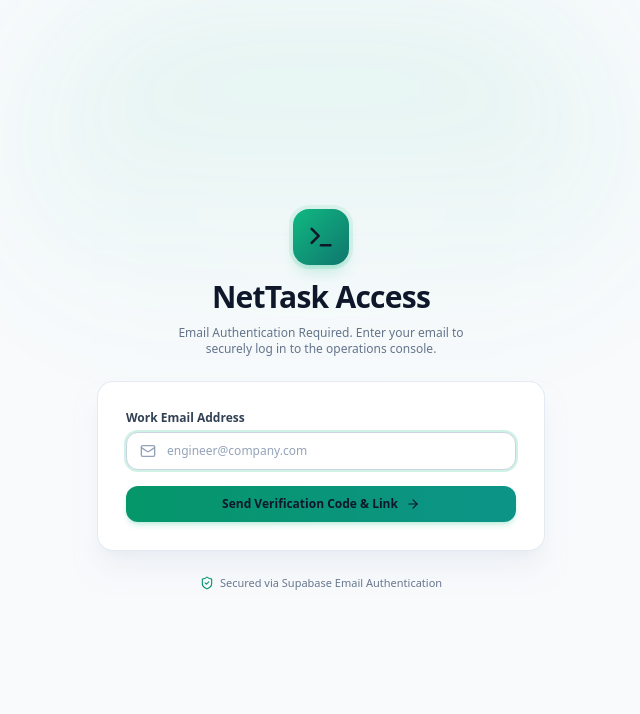
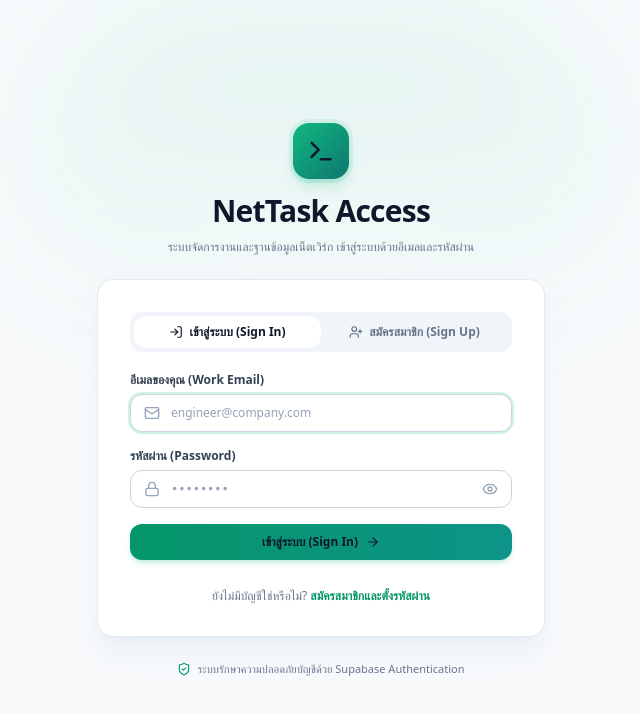
Before and after one commit to Gidtipong/My-web, a Next.js app: page /login in a window 1280 px wide. Shown: the top 714 px of the page, without its empty margins (319-959 px from the left). Built offline with nearby package versions, Linux system fonts and the light colour scheme; no server answers.

Commit message:
feat(auth): implement email and password authentication with sign up, set password, and sign in tabs; add logout button

```diff
--- a/app/login/page.tsx
+++ b/app/login/page.tsx
@@ -5,34 +5,89 @@ import { createClient } from "@/lib/supabase";
 import {
   Terminal,
   Mail,
+  Lock,
+  Eye,
+  EyeOff,
   ArrowRight,
   CheckCircle2,
   AlertCircle,
   Loader2,
-  KeyRound,
-  RotateCcw,
   ShieldCheck,
+  UserPlus,
+  LogIn,
 } from "lucide-react";
 
 export default function LoginPage() {
+  const [mode, setMode] = useState<"signin" | "signup">("signin");
   const [email, setEmail] = useState("");
-  const [otpCode, setOtpCode] = useState("");
-  const [step, setStep] = useState<"enter_email" | "verify_otp">("enter_email");
+  const [password, setPassword] = useState("");
+  const [confirmPassword, setConfirmPassword] = useState("");
+  const [showPassword, setShowPassword] = useState(false);
   const [isSubmitting, setIsSubmitting] = useState(false);
   const [message, setMessage] = useState<{ type: "success" | "error"; text: string } | null>(null);
 
-  // Step 1: Send Magic Link & 6-digit OTP code to email
-  const handleSendEmail = async (e: React.FormEvent) => {
+  // Switch between Sign In and Sign Up tabs
+  const handleSwitchMode = (newMode: "signin" | "signup") => {
+    setMode(newMode);
+    setMessage(null);
+    setPassword("");
+    setConfirmPassword("");
+  };
+
+  // 1. Sign In with Email & Password
+  const handleSignIn = async (e: React.FormEvent) => {
     e.preventDefault();
-    if (!email) return;
+    if (!email || !password) return;
 
     setIsSubmitting(true);
     setMessage(null);
 
     try {
       const supabase = createClient();
-      const { error } = await supabase.auth.signInWithOtp({
+      const { data, error } = await supabase.auth.signInWithPassword({
         email: email.trim().toLowerCase(),
+        password,
+      });
+
+      if (error) {
+        setMessage({ type: "error", text: error.message });
+      } else {
+        setMessage({
+          type: "success",
+          text: "เข้าสู่ระบบสำเร็จ! กำลังนำท่านเข้าสู่หน้าคอนโซล...",
+        });
+        window.location.href = "/";
+      }
+    } catch (err: any) {
+      setMessage({ type: "error", text: err.message || "เกิดข้อผิดพลาดในการเข้าสู่ระบบ" });
+    } finally {
+      setIsSubmitting(false);
+    }
+  };
+
+  // 2. Sign Up with Email & Set Password
+  const handleSignUp = async (e: React.FormEvent) => {
+    e.preventDefault();
+    if (!email || !password) return;
+
+    if (password.length < 6) {
+      setMessage({ type: "error", text: "รหัสผ่านต้องมีความยาวอย่างน้อย 6 ตัวอักษร" });
+      return;
+    }
+
+    if (password !== confirmPassword) {
+      setMessage({ type: "error", text: "รหัสผ่านและยืนยันรหัสผ่านไม่ตรงกัน" });
+      return;
+    }
+
+    setIsSubmitting(true);
+    setMessage(null);
+
+    try {
+      const supabase = createClient();
+      const { data, error } = await supabase.auth.signUp({
+        email: email.trim().toLowerCase(),
+        password,
         options: {
           emailRedirectTo: `${window.location.origin}/auth/callback`,
         },
@@ -40,47 +95,21 @@ export default function LoginPage() {
 
       if (error) {
         setMessage({ type: "error", text: error.message });
-      } else {
-        setStep("verify_otp");
+      } else if (data?.session) {
         setMessage({
           type: "success",
-          text: `We sent a login link and a 6-digit verification code to ${email}. Check your inbox!`,
+          text: "สมัครสมาชิกและเข้าสู่ระบบสำเร็จ! กำลังเข้าสู่หน้าคอนโซล...",
         });
-      }
-    } catch (err: any) {
-      setMessage({ type: "error", text: err.message || "Failed to send login email." });
-    } finally {
-      setIsSubmitting(false);
-    }
-  };
-
-  // Step 2: Verify 6-digit OTP code from email
-  const handleVerifyOtp = async (e: React.FormEvent) => {
-    e.preventDefault();
-    if (!otpCode || !email) return;
-
-    setIsSubmitting(true);
-    setMessage(null);
-
-    try {
-      const supabase = createClient();
-      const { error } = await supabase.auth.verifyOtp({
-        email: email.trim().toLowerCase(),
-        token: otpCode.trim(),
-        type: "email",
-      });
-
-      if (error) {
-        setMessage({ type: "error", text: error.message || "Invalid or expired code. Please try again." });
+        window.location.href = "/";
       } else {
         setMessage({
           type: "success",
-          text: "Verification successful! Accessing your operations console...",
+          text: `สร้างบัญชีสำเร็จสำหรับ ${email}! หาก Supabase เปิดระบบยืนยันอีเมล โปรดตรวจสอบกล่องข้อความในอีเมลของคุณเพื่อยืนยัน แล้วกลับมาเข้าสู่ระบบได้ทันที`,
         });
-        window.location.href = "/";
+        setMode("signin");
       }
     } catch (err: any) {
-      setMessage({ type: "error", text: err.message || "Failed to verify code." });
+      setMessage({ type: "error", text: err.message || "เกิดข้อผิดพลาดในการสมัครสมาชิก" });
     } finally {
       setIsSubmitting(false);
     }
@@ -101,12 +130,43 @@ export default function LoginPage() {
             NetTask Access
           </h1>
           <p className="text-xs text-slate-500 dark:text-zinc-400 max-w-xs mx-auto">
-            Email Authentication Required. Enter your email to securely log in to the operations console.
+            {mode === "signin"
+              ? "ระบบจัดการงานและฐานข้อมูลเน็ตเวิร์ก เข้าสู่ระบบด้วยอีเมลและรหัสผ่าน"
+              : "สมัครบัญชีใหม่ด้วยอีเมลและตั้งรหัสผ่านสำหรับเข้าใช้งาน"}
           </p>
         </div>
 
-        {/* Login Box */}
-        <div className="rounded-2xl border border-slate-200/90 dark:border-zinc-800/80 bg-white dark:bg-zinc-900/90 p-7 shadow-xl shadow-slate-200/50 dark:shadow-2xl dark:shadow-black/50 backdrop-blur-md space-y-5 transition-all">
+        {/* Auth Card */}
+        <div className="rounded-2xl border border-slate-200/90 dark:border-zinc-800/80 bg-white dark:bg-zinc-900/90 p-6 sm:p-8 shadow-xl shadow-slate-200/50 dark:shadow-2xl dark:shadow-black/50 backdrop-blur-md space-y-5 transition-all">
+          {/* Segmented Mode Switcher */}
+          <div className="grid grid-cols-2 p-1 rounded-xl bg-slate-100 dark:bg-zinc-800 text-xs font-semibold">
+            <button
+              type="button"
+              onClick={() => handleSwitchMode("signin")}
+              className={`flex items-center justify-center gap-1.5 py-2 rounded-lg transition-all ${
+                mode === "signin"
+                  ? "bg-white dark:bg-zinc-900 text-slate-900 dark:text-white shadow-xs"
+                  : "text-slate-500 dark:text-zinc-400 hover:text-slate-800 dark:hover:text-zinc-200"
+              }`}
+            >
+              <LogIn className="w-3.5 h-3.5" />
+              <span>เข้าสู่ระบบ (Sign In)</span>
+            </button>
+            <button
+              type="button"
+              onClick={() => handleSwitchMode("signup")}
+              className={`flex items-center justify-center gap-1.5 py-2 rounded-lg transition-all ${
+                mode === "signup"
+                  ? "bg-white dark:bg-zinc-900 text-slate-900 dark:text-white shadow-xs"
+                  : "text-slate-500 dark:text-zinc-400 hover:text-slate-800 dark:hover:text-zinc-200"
+              }`}
+            >
+              <UserPlus className="w-3.5 h-3.5" />
+              <span>สมัครสมาชิก (Sign Up)</span>
+            </button>
+          </div>
+
+          {/* Feedback Message */}
           {message && (
             <div
               className={`p-3.5 rounded-xl text-xs flex items-start gap-2.5 ${
@@ -124,12 +184,12 @@ export default function LoginPage() {
             </div>
           )}
 
-          {step === "enter_email" ? (
-            /* Step 1: Input Work Email */
-            <form onSubmit={handleSendEmail} className="space-y-4 text-xs">
+          {/* Form */}
+          <form onSubmit={mode === "signin" ? handleSignIn : handleSignUp} className="space-y-4 text-xs">
+            {/* Email Field */}
             <div>
               <label className="text-slate-700 dark:text-zinc-300 font-semibold block mb-1.5">
-                  Work Email Address
+                อีเมลของคุณ (Work Email)
               </label>
               <div className="relative">
                 <Mail className="w-4 h-4 text-slate-400 dark:text-zinc-500 absolute left-3.5 top-1/2 -translate-y-1/2" />
@@ -145,91 +205,111 @@ export default function LoginPage() {
               </div>
             </div>
 
+            {/* Password Field */}
+            <div>
+              <div className="flex items-center justify-between mb-1.5">
+                <label className="text-slate-700 dark:text-zinc-300 font-semibold block">
+                  {mode === "signin" ? "รหัสผ่าน (Password)" : "ตั้งรหัสผ่าน (Set Password)"}
+                </label>
+                {mode === "signup" && (
+                  <span className="text-[10px] text-slate-400 dark:text-zinc-500">อย่างน้อย 6 ตัวอักษร</span>
+                )}
+              </div>
+              <div className="relative">
+                <Lock className="w-4 h-4 text-slate-400 dark:text-zinc-500 absolute left-3.5 top-1/2 -translate-y-1/2" />
+                <input
+                  type={showPassword ? "text" : "password"}
+                  required
+                  placeholder={mode === "signin" ? "••••••••" : "กำหนดรหัสผ่านอย่างน้อย 6 ตัว"}
+                  value={password}
+                  onChange={(e) => setPassword(e.target.value)}
+                  className="w-full pl-10 pr-10 py-2.5 rounded-xl bg-slate-50 dark:bg-zinc-950 border border-slate-200 dark:border-zinc-800 text-slate-900 dark:text-white placeholder-slate-400 dark:placeholder-zinc-500 focus:border-emerald-500 focus:ring-2 focus:ring-emerald-500/20 focus:outline-none transition shadow-2xs font-mono"
+                />
+                <button
+                  type="button"
+                  onClick={() => setShowPassword(!showPassword)}
+                  className="absolute right-3.5 top-1/2 -translate-y-1/2 text-slate-400 hover:text-slate-600 dark:text-zinc-500 dark:hover:text-zinc-300 transition"
+                  tabIndex={-1}
+                >
+                  {showPassword ? <EyeOff className="w-4 h-4" /> : <Eye className="w-4 h-4" />}
+                </button>
+              </div>
+            </div>
+
+            {/* Confirm Password Field (Only for Sign Up) */}
+            {mode === "signup" && (
+              <div>
+                <label className="text-slate-700 dark:text-zinc-300 font-semibold block mb-1.5">
+                  ยืนยันรหัสผ่าน (Confirm Password)
+                </label>
+                <div className="relative">
+                  <Lock className="w-4 h-4 text-slate-400 dark:text-zinc-500 absolute left-3.5 top-1/2 -translate-y-1/2" />
+                  <input
+                    type={showPassword ? "text" : "password"}
+                    required
+                    placeholder="พิมพ์รหัสผ่านเดิมซ้ำอีกครั้ง"
+                    value={confirmPassword}
+                    onChange={(e) => setConfirmPassword(e.target.value)}
+                    className="w-full pl-10 pr-3.5 py-2.5 rounded-xl bg-slate-50 dark:bg-zinc-950 border border-slate-200 dark:border-zinc-800 text-slate-900 dark:text-white placeholder-slate-400 dark:placeholder-zinc-500 focus:border-emerald-500 focus:ring-2 focus:ring-emerald-500/20 focus:outline-none transition shadow-2xs font-mono"
+                  />
+                </div>
+              </div>
+            )}
+
+            {/* Submit Button */}
             <button
               type="submit"
               disabled={isSubmitting}
-                className="w-full flex items-center justify-center gap-2 px-4 py-2.5 rounded-xl bg-gradient-to-r from-emerald-600 to-teal-600 hover:from-emerald-500 hover:to-teal-500 active:scale-[0.99] text-white font-semibold transition-all shadow-md shadow-emerald-500/20 hover:shadow-lg hover:shadow-emerald-500/30 disabled:opacity-50 cursor-pointer"
+              className="w-full flex items-center justify-center gap-2 px-4 py-2.5 rounded-xl bg-gradient-to-r from-emerald-600 to-teal-600 hover:from-emerald-500 hover:to-teal-500 active:scale-[0.99] text-white font-semibold transition-all shadow-md shadow-emerald-500/20 hover:shadow-lg hover:shadow-emerald-500/30 disabled:opacity-50 cursor-pointer pt-2.5"
             >
               {isSubmitting ? (
                 <Loader2 className="w-4 h-4 animate-spin" />
+              ) : mode === "signin" ? (
+                <>
+                  <span>เข้าสู่ระบบ (Sign In)</span>
+                  <ArrowRight className="w-3.5 h-3.5" />
+                </>
               ) : (
                 <>
-                    <span>Send Verification Code & Link</span>
+                  <span>สมัครสมาชิกและตั้งรหัสผ่าน (Sign Up)</span>
                   <ArrowRight className="w-3.5 h-3.5" />
                 </>
               )}
             </button>
           </form>
-          ) : (
-            /* Step 2: Input 6-Digit OTP Code or Click Link */
-            <form onSubmit={handleVerifyOtp} className="space-y-4 text-xs">
-              <div>
-                <div className="flex items-center justify-between mb-1.5">
-                  <label className="text-slate-700 dark:text-zinc-300 font-semibold block">
-                    6-Digit Verification Code
-                  </label>
+
+          {/* Toggle Helper Link */}
+          <div className="pt-2 text-center text-xs text-slate-500 dark:text-zinc-400">
+            {mode === "signin" ? (
+              <p>
+                ยังไม่มีบัญชีใช่หรือไม่?{" "}
                 <button
                   type="button"
-                    onClick={() => {
-                      setStep("enter_email");
-                      setMessage(null);
-                    }}
-                    className="text-emerald-600 dark:text-emerald-400 hover:underline flex items-center gap-1 font-medium"
+                  onClick={() => handleSwitchMode("signup")}
+                  className="font-semibold text-emerald-600 dark:text-emerald-400 hover:underline"
                 >
-                    <RotateCcw className="w-3 h-3" />
-                    Change Email
+                  สมัครสมาชิกและตั้งรหัสผ่าน
                 </button>
+              </p>
+            ) : (
+              <p>
+                มีบัญชีอยู่แล้ว?{" "}
+                <button
+                  type="button"
+                  onClick={() => handleSwitchMode("signin")}
+                  className="font-semibold text-emerald-600 dark:text-emerald-400 hover:underline"
+                >
+                  เข้าสู่ระบบ
+                </button>
+              </p>
+            )}
           </div>
-                <div className="relative">
-                  <KeyRound className="w-4 h-4 text-slate-400 dark:text-zinc-500 absolute left-3.5 top-1/2 -translate-y-1/2" />
-                  <input
-                    type="text"
-                    required
-                    autoFocus
-                    maxLength={10}
-                    placeholder="Enter 6-digit code"
-                    value={otpCode}
-                    onChange={(e) => setOtpCode(e.target.value)}
-                    className="w-full pl-10 pr-3.5 py-2.5 rounded-xl bg-slate-50 dark:bg-zinc-950 border border-slate-200 dark:border-zinc-800 text-slate-900 dark:text-white placeholder-slate-400 dark:placeholder-zinc-500 text-center font-mono text-base tracking-widest font-bold focus:border-emerald-500 focus:ring-2 focus:ring-emerald-500/20 focus:outline-none transition shadow-2xs"
-                  />
-                </div>
-                <p className="text-[11px] text-slate-500 dark:text-zinc-400 mt-2">
-                  You can also click the sign-in button directly in the email you received.
-                </p>
         </div>
 
-              <button
-                type="submit"
-                disabled={isSubmitting || !otpCode.trim()}
-                className="w-full flex items-center justify-center gap-2 px-4 py-2.5 rounded-xl bg-gradient-to-r from-emerald-600 to-teal-600 hover:from-emerald-500 hover:to-teal-500 active:scale-[0.99] text-white font-semibold transition-all shadow-md shadow-emerald-500/20 hover:shadow-lg hover:shadow-emerald-500/30 disabled:opacity-50 cursor-pointer"
-              >
-                {isSubmitting ? (
-                  <Loader2 className="w-4 h-4 animate-spin" />
-                ) : (
-                  <>
-                    <ShieldCheck className="w-4 h-4" />
-                    <span>Verify & Access Console</span>
-                  </>
-                )}
-              </button>
-
-              <div className="pt-1 text-center">
-                <button
-                  type="button"
-                  disabled={isSubmitting}
-                  onClick={handleSendEmail}
-                  className="text-[11px] text-slate-500 dark:text-zinc-400 hover:text-emerald-600 dark:hover:text-emerald-400 transition underline"
-                >
-                  Didn't receive the email? Click to resend.
-                </button>
-              </div>
-            </form>
-          )}
-        </div>
-
+        {/* Security Badge */}
         <div className="flex items-center justify-center gap-1.5 text-[11px] text-slate-500 dark:text-zinc-500">
           <ShieldCheck className="w-3.5 h-3.5 text-emerald-600 dark:text-emerald-400" />
-          <span>Secured via Supabase Email Authentication</span>
+          <span>ระบบรักษาความปลอดภัยบัญชีด้วย Supabase Authentication</span>
         </div>
       </div>
     </div>
```
Also changed, not shown: components/shell/topbar.tsx (+16 -2 lines). Lines whose indentation alone changed are shown as unchanged.
